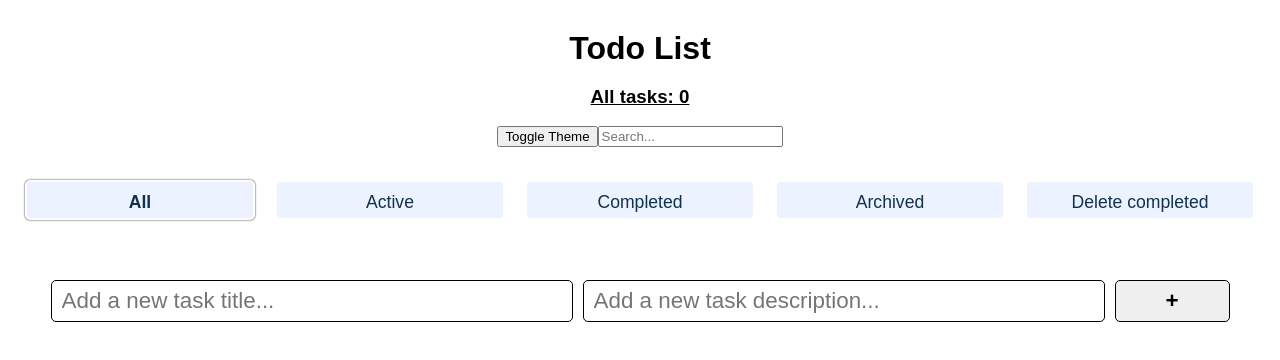
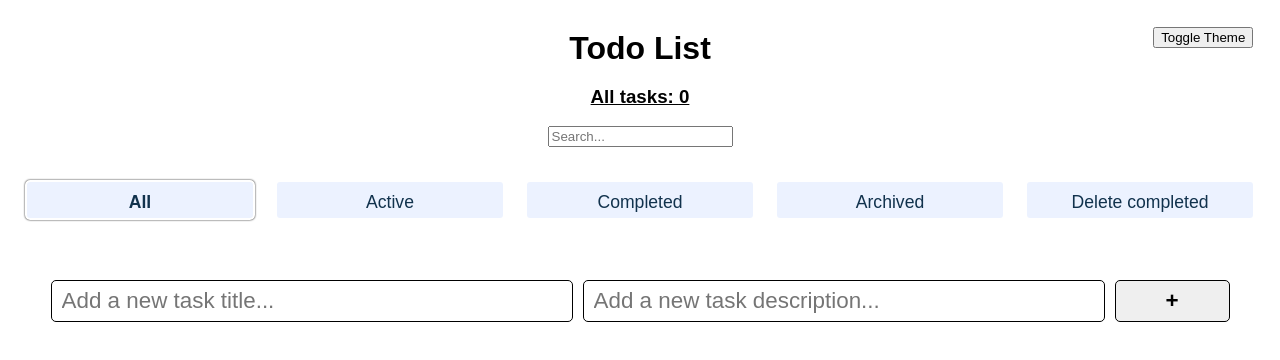
Before and after one commit to nelly476/to-do-react, a React (Vite) app: page / in a window 1280 px wide. Shown: the top 360 px of the page. Built offline with nearby package versions, Linux system fonts and the light colour scheme.

Commit message:
change position of toggle button

```diff
--- a/src/components/Header.jsx
+++ b/src/components/Header.jsx
@@ -16,7 +16,10 @@ export default class Header extends React.Component {
           >
             <h1>Todo List </h1>
             <h3>All tasks: {this.props.countTodo}</h3>
-            <button onClick={toggleTheme}>Toggle Theme</button>
+
+            <button onClick={toggleTheme} className="toggle__button">
+              Toggle Theme
+            </button>
             <DebouncedSearchInput onSearch={this.props.onSearch} />
           </header>
         )}
--- a/src/index.css
+++ b/src/index.css
@@ -22,6 +22,12 @@ body {
 
 .container {
   margin: 0 auto;
+}
+
+.toggle__button {
+  position: absolute;
+  top: 2em;
+  right: 2em;
 }
 
 h1,
```
